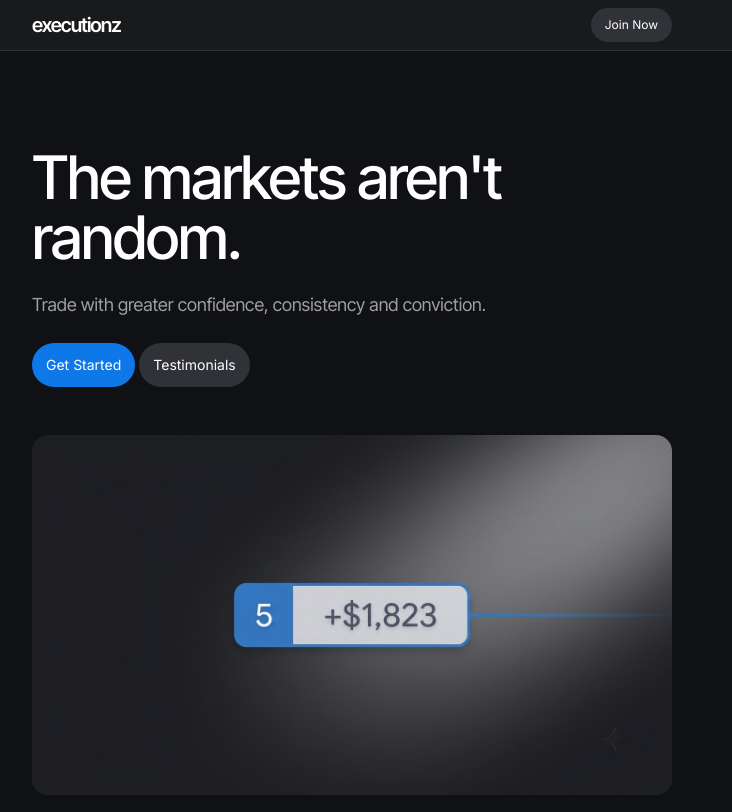
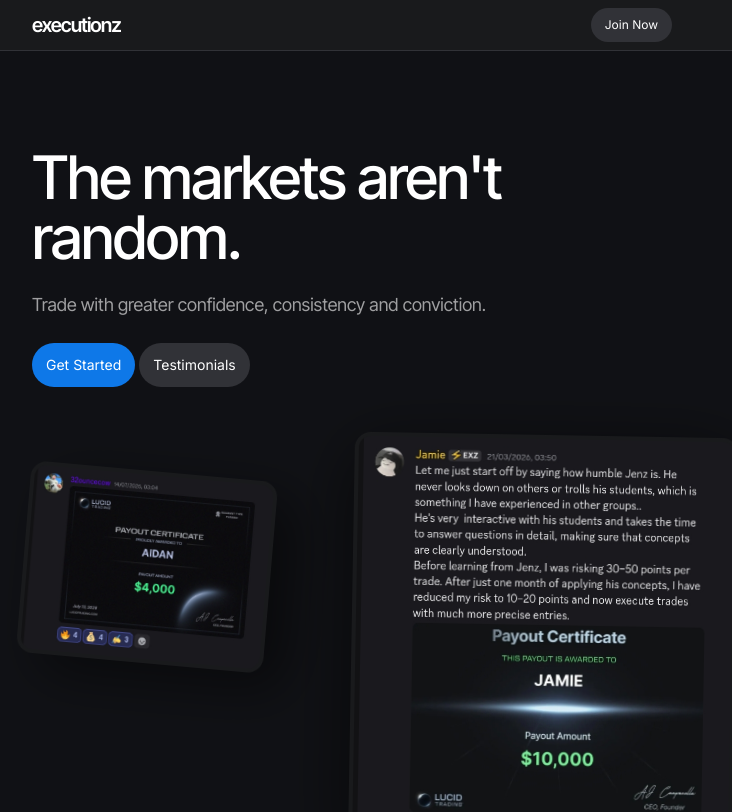
Before and after one commit to w1mayankz/Executionz, a React (Create React App) app: page / in a window 1280 px wide. Shown: the top 812 px of the page, without its empty margins (288-1020 px from the left). Built offline with nearby package versions, Linux system fonts and the light colour scheme.

Commit message:
Update App.js

```diff
--- a/src/App.js
+++ b/src/App.js
@@ -308,11 +308,36 @@
                 </button>
               </div>
 
-              <img
-                src="/hero.png"
-                alt="Illustration showing an open position in $1.8k of profit."
-                className="w-full h-auto object-cover rounded-2xl mt-12"
-              />
+                {/* 3D HERO IMAGE LAYOUT COMPONENT */}
+              <div className="relative mt-12 w-full aspect-video perspective-[1000px]">
+
+                {/* 1. Left Image: Aidan (tilted and tucked back) */}
+                <div className="absolute top-[10%] left-0 w-[40%] h-auto z-0 [transform:rotateY(15deg)_rotateZ(5deg)_translateX(0px)_translateY(0px)_translateZ(-50px)]">
+                    <img
+                      src="/aidanhero.jpg"
+                      alt="Discord community screenshot - Aidan"
+                      className="w-full h-full object-contain rounded-2xl border-4 border-[#191A1C] shadow-[24px_16px_56px_rgba(0,0,0,0.5)] bg-[#191A1C]"
+                    />
+                </div>
+
+                {/* 2. Middle Image: Jamie (Prominent foreground, very slight curve) */}
+                <div className="absolute top-0 left-1/2 w-[60%] h-auto -translate-x-1/2 z-20 [transform:rotateY(-2deg)_rotateZ(1deg)_translateZ(20px)]">
+                    <img
+                      src="/jamiehero.jpg"
+                      alt="Discord community screenshot - Jamie"
+                      className="w-full h-full object-contain rounded-2xl border-4 border-[#191A1C] shadow-[0px_16px_72px_rgba(0,0,0,0.6)] bg-[#191A1C]"
+                    />
+                </div>
+
+                {/* 3. Right Image: Profit (tilted and tucked back) */}
+                <div className="absolute top-[10%] right-0 w-[40%] h-auto z-0 [transform:rotateY(-15deg)_rotateZ(-5deg)_translateX(0px)_translateY(0px)_translateZ(-50px)]">
+                    <img
+                      src="/heroprofit.jpg"
+                      alt="Discord community screenshot - Profit"
+                      className="w-full h-full object-contain rounded-2xl border-4 border-[#191A1C] shadow-[-24px_16px_56px_rgba(0,0,0,0.5)] bg-[#191A1C]"
+                    />
+                </div>
+              </div>
 
               <h1 className="mt-24 text-white text-4xl lg:text-6xl font-medium tracking-tight lg:tracking-none font-['Inter_Tight']">
                 Join our free discord.
```
